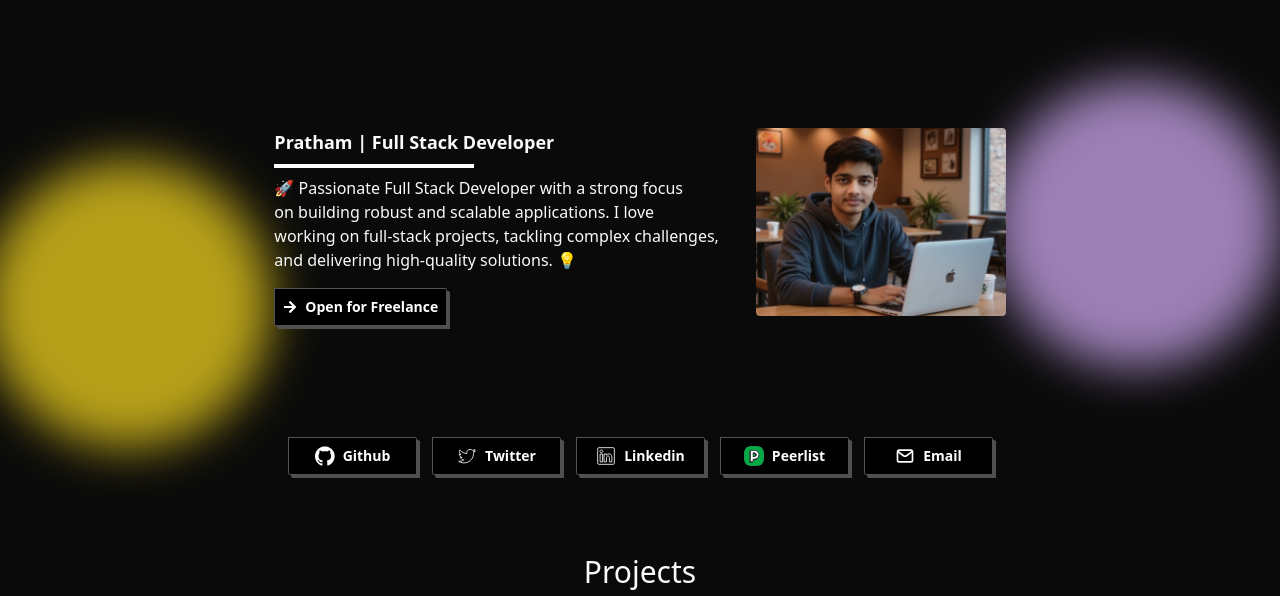
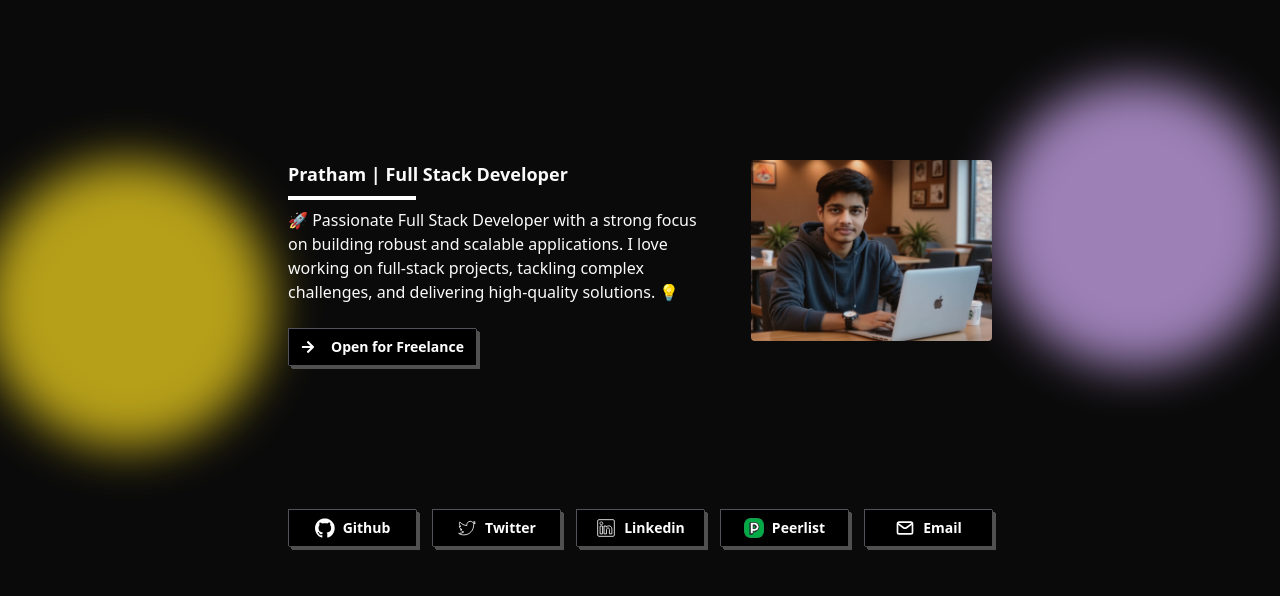
Before and after one commit to Pratham32445/portfolio, a Next.js app: page / in a window 1280 px wide. Shown: the top 596 px of the page. Built offline with nearby package versions, Linux system fonts and the light colour scheme.

Commit message:
done with respnosive

```diff
--- a/app/globals.css
+++ b/app/globals.css
@@ -56,6 +56,8 @@
   from { transform: translateY(0); }
   to { transform: translateY(calc(-100% - var(--gap))); }
 }
+
+
 
 :root {
   --radius: 0.625rem;
--- a/app/page.tsx
+++ b/app/page.tsx
@@ -7,13 +7,13 @@ import React from "react";
 
 const Home = () => {
   return (
-    <div className="relative">
-      {/* Decorative blob */}
-      <div className="absolute top-20 right-0 -z-10 blur-xl h-72 w-72 rounded-full bg-purple-300 opacity-70 animation-delay-2000 filter"></div>
-      <div className="absolute top-40 -left-4 -z-10 h-72 w-72 animate-blob animation-delay-2000 rounded-full bg-yellow-300 opacity-70 blur-xl filter"></div>
-      <div className="absolute -bottom-8 left-20 -z-10 h-72 w-72 animate-blob animation-delay-4000 rounded-full bg-pink-300 opacity-70 blur-xl filter"></div>
+    <div className="relative overflow-hidden">
+      {/* Decorative blobs with improved mobile responsiveness */}
+      <div className="absolute top-20 right-0 -z-10 blur-xl h-40 w-40 md:h-72 md:w-72 rounded-full bg-purple-300 opacity-70 animation-delay-2000 filter"></div>
+      <div className="absolute top-40 -left-4 -z-10 h-40 w-40 md:h-72 md:w-72 animate-blob animation-delay-2000 rounded-full bg-yellow-300 opacity-70 blur-xl filter"></div>
+      <div className="absolute -bottom-8 left-10 -z-10 h-40 w-40 md:h-72 md:w-72 animate-blob animation-delay-4000 rounded-full bg-pink-300 opacity-70 blur-xl filter"></div>
 
-      <div className="max-w-3xl m-auto pt-32 relative">
+      <div className="max-w-3xl m-auto pt-32 relative px-4">
         <Hero />
         <Socials />
         <Projects />
--- a/components/Hero.tsx
+++ b/components/Hero.tsx
@@ -2,27 +2,30 @@ import Image from "next/image";
 import Link from "next/link";
 import React from "react";
 import { FaArrowRight } from "react-icons/fa";
+
 const Hero = () => {
   return (
-    <div className="flex justify-around items-start">
-      <div>
+    <div className="flex flex-col md:flex-row justify-between items-center md:items-start gap-8 px-4 py-8 max-w-6xl mx-auto">
+      <div className="text-center md:text-left">
         <h2 className="text-lg font-bold">Pratham | Full Stack Developer</h2>
-        <div className="w-50 h-1 my-2 bg-white"></div>
-        <p className="text-md mb-4">
-          🚀 Passionate Full Stack Developer with a strong focus <br/> on building
-          robust and scalable applications. I love <br/> working on full-stack
-          projects, tackling complex challenges, <br/> and delivering high-quality
+        <div className="w-32 h-1 my-2 bg-white mx-auto md:mx-0"></div>
+        <p className="text-md mb-4 max-w-md">
+          🚀 Passionate Full Stack Developer with a strong focus on building
+          robust and scalable applications. I love working on full-stack
+          projects, tackling complex challenges, and delivering high-quality
           solutions. 💡
         </p>
-        <Link
-          href={"mailto:mehtapratham49@gmail.com"}
-          className="px-2 py-2 mt-2 w-fit flex justify-center items-center space-x-2  hover:bg-[#292929] border border-r-0 border-b-0 border-zinc-600 bg-[#000000] text-white transition duration-500 font-bold text-sm shadow-[1px_1px_rgba(80,80,80),1px_1px_rgba(80,80,80),3px_3px_rgba(80,80,80),4px_4px_rgba(80,80,80)] cursor-pointer"
-        >
-          <FaArrowRight />
-          <p>Open for Freelance</p>
-        </Link>
+        <div className="flex justify-center md:justify-start">
+          <Link
+            href={"mailto:mehtapratham49@gmail.com"}
+            className="px-3 py-2 mt-2 w-fit flex justify-center items-center space-x-2 hover:bg-[#292929] border border-r-0 border-b-0 border-zinc-600 bg-[#000000] text-white transition duration-500 font-bold text-sm shadow-[1px_1px_rgba(80,80,80),1px_1px_rgba(80,80,80),3px_3px_rgba(80,80,80),4px_4px_rgba(80,80,80)] cursor-pointer"
+          >
+            <FaArrowRight />
+            <p className="ml-2">Open for Freelance</p>
+          </Link>
+        </div>
       </div>
-      <div>
+      <div className="mt-4 md:mt-0">
         <div className="rounded overflow-hidden hover:scale-110 focus-within:scale-110 transition-transform duration-300">
           <Image
             src={"/myphoto.jpg"}
--- a/components/Socials.tsx
+++ b/components/Socials.tsx
@@ -28,15 +28,14 @@ const socialLinks = [
 ];
 
 const Socials = () => {
-
   return (
-    <div className="mt-28">
-      <div className="flex justify-center items-center gap-4">
+    <div className="mt-16 md:mt-28 px-4">
+      <div className="flex flex-wrap justify-center items-center gap-2 md:gap-4">
         {socialLinks.map(({ link, icon, name }, idx) => (
           <React.Fragment key={idx}>
             <Link href={link}>
-              <div className="px-2 py-2 md:w-32 sm:w-[106px] flex justify-center items-center space-x-2 hover:bg-[#292929] border border-r-0 border-b-0 border-zinc-600 bg-[#000000] text-white transition duration-500 font-bold text-sm shadow-[1px_1px_rgba(80,80,80),1px_1px_rgba(80,80,80),3px_3px_rgba(80,80,80),4px_4px_rgba(80,80,80)]">
-                <Image src={icon} width={20} height={20} alt="icon" />
+              <div className="px-2 py-2 w-full min-w-[90px] md:min-w-[106px] lg:w-32 flex justify-center items-center space-x-1 md:space-x-2 hover:bg-[#292929] border border-r-0 border-b-0 border-zinc-600 bg-[#000000] text-white transition duration-500 font-bold text-xs md:text-sm shadow-[1px_1px_rgba(80,80,80),1px_1px_rgba(80,80,80),3px_3px_rgba(80,80,80),4px_4px_rgba(80,80,80)]">
+                <Image src={icon} width={16} height={16} alt={`${name} icon`} className="md:w-5 md:h-5" />
                 <p>{name}</p>
               </div>
             </Link>
```
